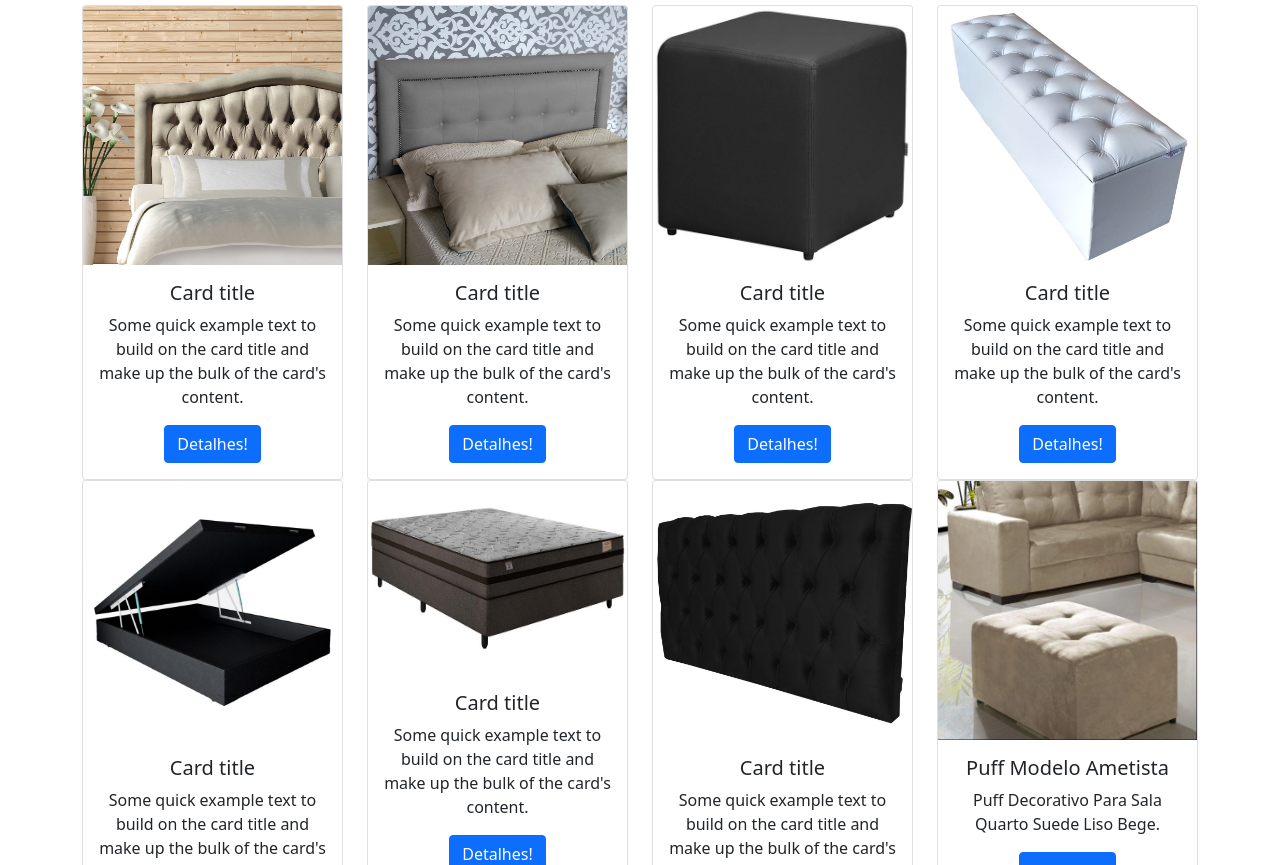
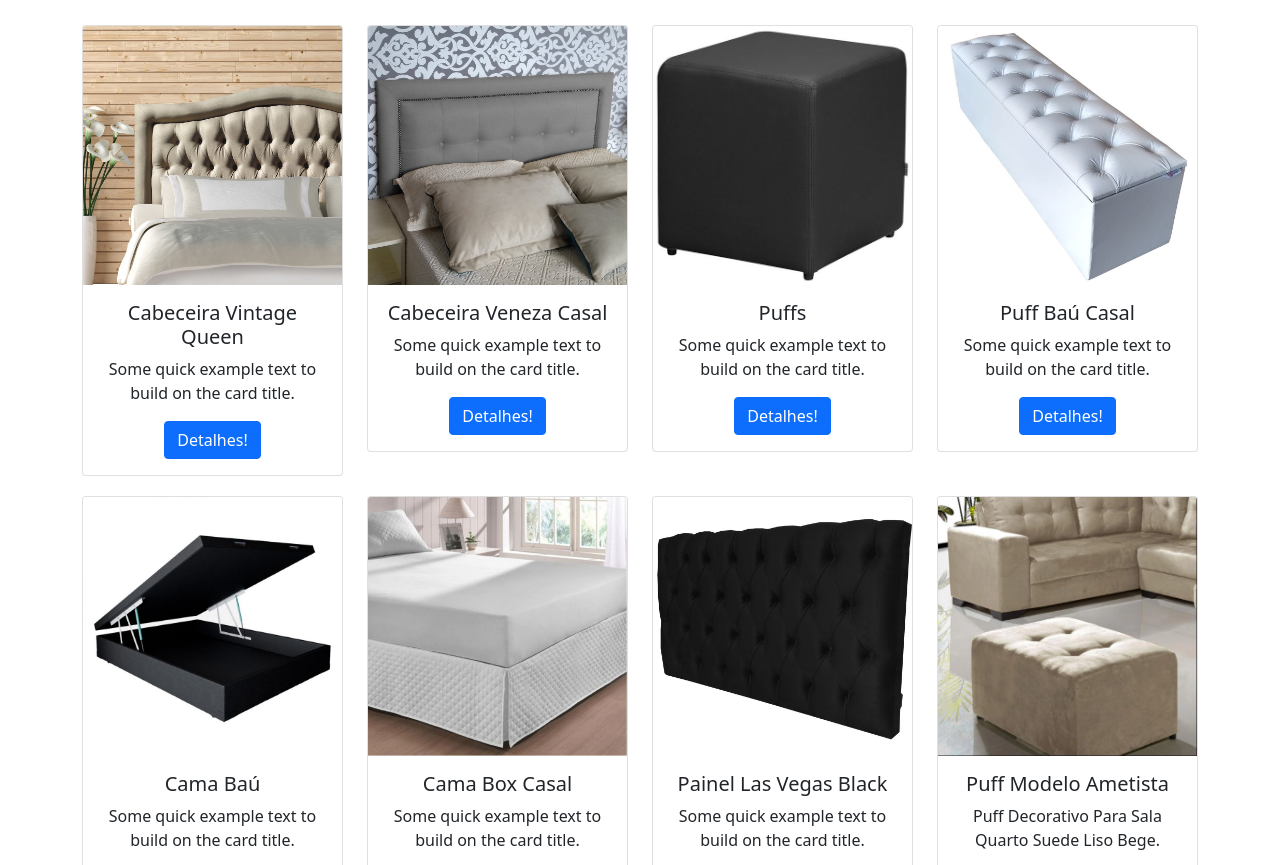
Before and after one commit to josanjohnata/gamaAcademy, a plain HTML site: page products.html in a window 1280 px wide. Shown: the part 71-936 px from the top of the page. Drawn offline with nearby package versions, Linux system fonts and the light colour scheme.

Commit message:
Add title to each product

```diff
--- a/products.html
+++ b/products.html
@@ -61,77 +61,77 @@
 
   <section class="container">
     <div class="row">
-      <div class="col-xs-12 col-sm-5 col-md-4 col-lg-3 col-xl-3">
+      <div class="col-xs-12 col-sm-5 col-md-4 col-lg-3 col-xl-3 card1">
         <div class="card">
           <img src="./images/cabeceira-cinza.jpg" class="card-img-top" alt="cabeceira cinza" width="100%">
           <div class="card-body text-center">
-            <h5 class="card-title">Card title</h5>
-            <p class="card-text">Some quick example text to build on the card title and make up the bulk of the card's content.</p>
+            <h5 class="card-title">Cabeceira Vintage Queen</h5>
+            <p class="card-text">Some quick example text to build on the card title.</p>
             <a href="./grayHeadboard.html" class="btn btn-primary">Detalhes!</a>
           </div>
         </div>
       </div>
-      <div class="col-xs-12 col-sm-5 col-md-4 col-lg-3 col-xl-3">
+      <div class="col-xs-12 col-sm-5 col-md-4 col-lg-3 col-xl-3 card1">
         <div class="card">
           <img src="./images/veneza.jpg" class="card-img-top" alt="cabeceira azul" width="100%">
           <div class="card-body text-center">
-            <h5 class="card-title">Card title</h5>
-            <p class="card-text">Some quick example text to build on the card title and make up the bulk of the card's content.</p>
+            <h5 class="card-title">Cabeceira Veneza Casal</h5>
+            <p class="card-text">Some quick example text to build on the card title.</p>
             <a href="./venezaHeadboard.html" class="btn btn-primary">Detalhes!</a>
           </div>
         </div>
       </div>
-      <div class="col-xs-12 col-sm-5 col-md-4 col-lg-3 col-xl-3">
+      <div class="col-xs-12 col-sm-5 col-md-4 col-lg-3 col-xl-3 card1">
         <div class="card">
           <img src="./images/puffblack2.jpg" class="card-img-top" alt="puff preto" width="100%">
           <div class="card-body text-center">
-            <h5 class="card-title">Card title</h5>
-            <p class="card-text">Some quick example text to build on the card title and make up the bulk of the card's content.</p>
+            <h5 class="card-title">Puffs</h5>
+            <p class="card-text">Some quick example text to build on the card title.</p>
             <a href="./puff.html" class="btn btn-primary">Detalhes!</a>
           </div>
         </div>
       </div>
-      <div class="col-xs-12 col-sm-5 col-md-4 col-lg-3 col-xl-3">
+      <div class="col-xs-12 col-sm-5 col-md-4 col-lg-3 col-xl-3 card1">
         <div class="card">
           <img src="./images/puff-bau3.jpg" class="card-img-top" alt="..." width="100%">
           <div class="card-body text-center">
-            <h5 class="card-title">Card title</h5>
-            <p class="card-text">Some quick example text to build on the card title and make up the bulk of the card's content.</p>
+            <h5 class="card-title">Puff Baú Casal</h5>
+            <p class="card-text">Some quick example text to build on the card title.</p>
             <a href="./puffChest.html" class="btn btn-primary">Detalhes!</a>
           </div>
         </div>
       </div>
-      <div class="col-xs-12 col-sm-5 col-md-4 col-lg-3 col-xl-3">
+      <div class="col-xs-12 col-sm-5 col-md-4 col-lg-3 col-xl-3 card1">
         <div class="card">
           <img src="./images/cama-bau.jpg" class="card-img-top" alt="..." width="100%">
           <div class="card-body text-center">
-            <h5 class="card-title">Card title</h5>
-            <p class="card-text">Some quick example text to build on the card title and make up the bulk of the card's content.</p>
+            <h5 class="card-title">Cama Baú</h5>
+            <p class="card-text">Some quick example text to build on the card title.</p>
             <a href="./bedChest.html" class="btn btn-primary">Detalhes!</a>
           </div>
         </div>
       </div>
-      <div class="col-xs-12 col-sm-5 col-md-4 col-lg-3 col-xl-3">
+      <div class="col-xs-12 col-sm-5 col-md-4 col-lg-3 col-xl-3 card1">
         <div class="card">
-          <img src="./images/cama-box.jpg" class="card-img-top" alt="..." width="100%">
+          <img src="./images/camabox.jpg" class="card-img-top" alt="..." width="100%">
           <div class="card-body text-center">
-            <h5 class="card-title">Card title</h5>
-            <p class="card-text">Some quick example text to build on the card title and make up the bulk of the card's content.</p>
+            <h5 class="card-title">Cama Box Casal</h5>
+            <p class="card-text">Some quick example text to build on the card title.</p>
             <a href="./bedBox.html" class="btn btn-primary">Detalhes!</a>
           </div>
         </div>
       </div>
-      <div class="col-xs-12 col-sm-5 col-md-4 col-lg-3 col-xl-3">
+      <div class="col-xs-12 col-sm-5 col-md-4 col-lg-3 col-xl-3 card1">
         <div class="card">
           <img src="./images/painel-black.jpg" class="card-img-top" alt="..." width="100%">
           <div class="card-body text-center">
-            <h5 class="card-title">Card title</h5>
-            <p class="card-text">Some quick example text to build on the card title and make up the bulk of the card's content.</p>
+            <h5 class="card-title">Painel Las Vegas Black</h5>
+            <p class="card-text">Some quick example text to build on the card title.</p>
             <a href="./headboard.html" class="btn btn-primary">Detalhes!</a>
           </div>
         </div>
       </div>
-      <div class="col-xs-12 col-sm-5 col-md-4 col-lg-3 col-xl-3">
+      <div class="col-xs-12 col-sm-5 col-md-4 col-lg-3 col-xl-3 card1">
         <div class="card">
           <img src="./images/puff-block.png" class="card-img-top" alt="..." width="100%">
           <div class="card-body text-center">
--- a/style.css
+++ b/style.css
@@ -85,3 +85,7 @@
   -moz-box-shadow: -2px -1px 25px -4px rgba(0, 0, 0, 0.75);
   transition: 0.5s;
 }
+
+.card1 {
+  padding-top: 20px;
+}
```
Also changed, not shown: images/camabox.jpg (added), 1 other file.
